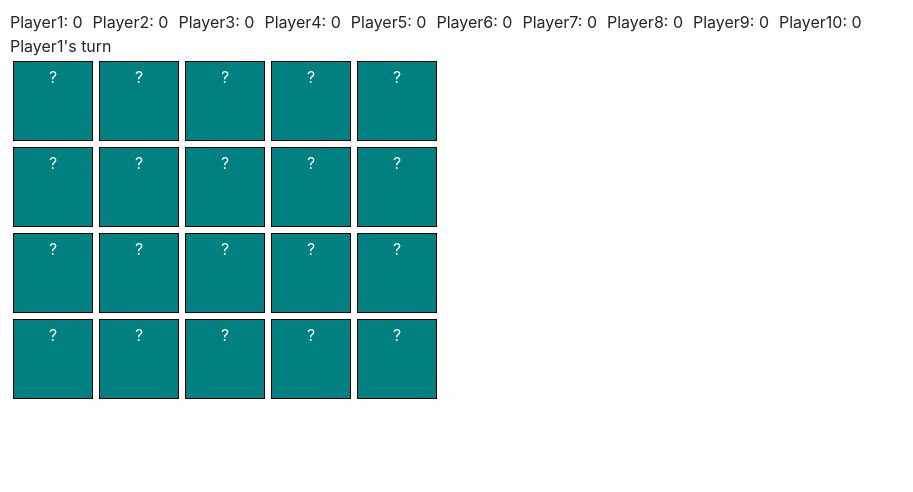
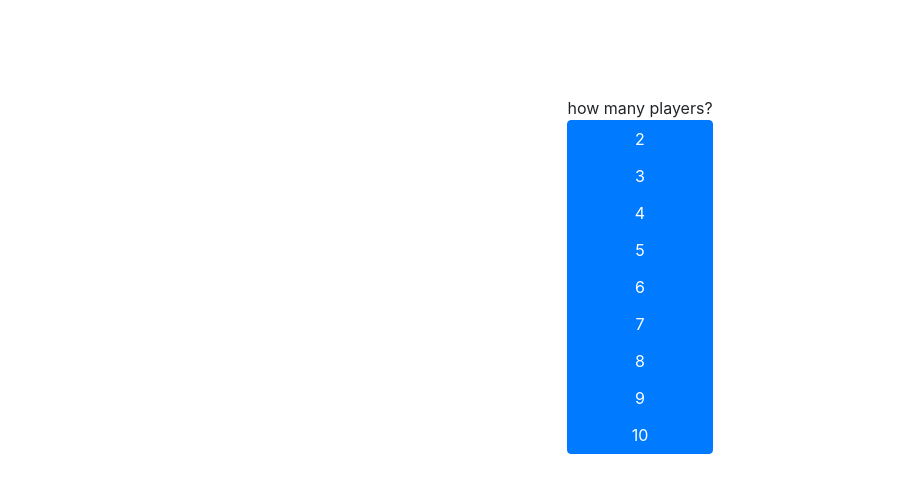
Before and after one commit to motyzk/MemoryGame, a plain HTML site: page index.html in a window 1280 px wide. Shown: the whole page, without its empty margins (0-913 px from the left). Drawn offline with nearby package versions, Linux system fonts and the light colour scheme.

Commit message:
added multiple players UI

```diff
--- a/index.html
+++ b/index.html
@@ -7,8 +7,25 @@
     <link href="bootstrap-3.3.6-dist/css/bootstrap.min.css" rel="stylesheet">
 </head>
 <body>
-    <div id="cont">
-
+    <div class="vertical-container">
+        <div>
+            <div class="btn-group-vertical choose-num-of-players">
+                how many players?
+                <button type="button" class="btn btn-primary">2</button>
+                <button type="button" class="btn btn-primary">3</button>
+                <button type="button" class="btn btn-primary">4</button>
+                <button type="button" class="btn btn-primary">5</button>
+                <button type="button" class="btn btn-primary">6</button>
+                <button type="button" class="btn btn-primary">7</button>
+                <button type="button" class="btn btn-primary">8</button>
+                <button type="button" class="btn btn-primary">9</button>
+                <button type="button" class="btn btn-primary">10</button>
+            </div>
+        </div>
+        <div id="cont" hidden>
+            <div class="points-block"></div>
+            <div class="points-block"></div>
+        </div>
     </div>
     <script src="jquery-2.2.4.js"></script>
     <script src="bootstrap-3.3.6-dist/js/bootstrap.min.js"></script>
--- a/index.js
+++ b/index.js
@@ -31,7 +31,7 @@ const startGame = function (numOfPlayers) {
     let timeouted = false;
     for (let i = 0; i < numOfPlayers; i++) {
         playersPoints[i] = 0;
-        $(`#cont`).append($(`<span>`).attr(`id`, `Player` + (i + 1))
+        $(i < 5 ? `.points-block:first` : `.points-block:last`).append($(`<span>`).attr(`id`, `Player` + (i + 1))
                     .addClass(`player-points`).text(`Player` + (i + 1) + `: ` + 0));
     }
     $(`#cont`).append($(`<div>`).attr(`id`, `turn`).text(`Player1's turn`));
@@ -44,7 +44,6 @@ const startGame = function (numOfPlayers) {
     let all = [`a`, `b`, `c`, `d`, `e`, `f`, `g`, `h`, `i`, `j`,
                `a`, `b`, `c`, `d`, `e`, `f`, `g`, `h`, `i`, `j`];
     shuffle(all);
-    console.log(all);
     $.each($(`.d`), function (i, j) {
         $(j).data(`character`, all[i]);
     });
@@ -87,8 +86,11 @@ const startGame = function (numOfPlayers) {
         }, 1300);
     });
 };
-//TODO style - marina's website / flex
 //TODO play on remote - http://cdn.peerjs.com/demo/chat.html
 $(function () {
-    startGame(10);
+    $(`.choose-num-of-players`).on(`click`, `button`, function () {
+        $(`.choose-num-of-players`).hide();
+        $(`#cont`).attr(`hidden`, false);
+        startGame(parseInt($(this).text()));
+    });
 });
--- a/style.css
+++ b/style.css
@@ -22,3 +22,13 @@
 .player-points{
     padding-right: 10px;
 }
+
+.vertical-container {
+    height: 550px;
+    display: -webkit-flex;
+    display:         flex;
+    -webkit-align-items: center;
+    align-items: center;
+    -webkit-justify-content: center;
+    justify-content: center;
+}
```
